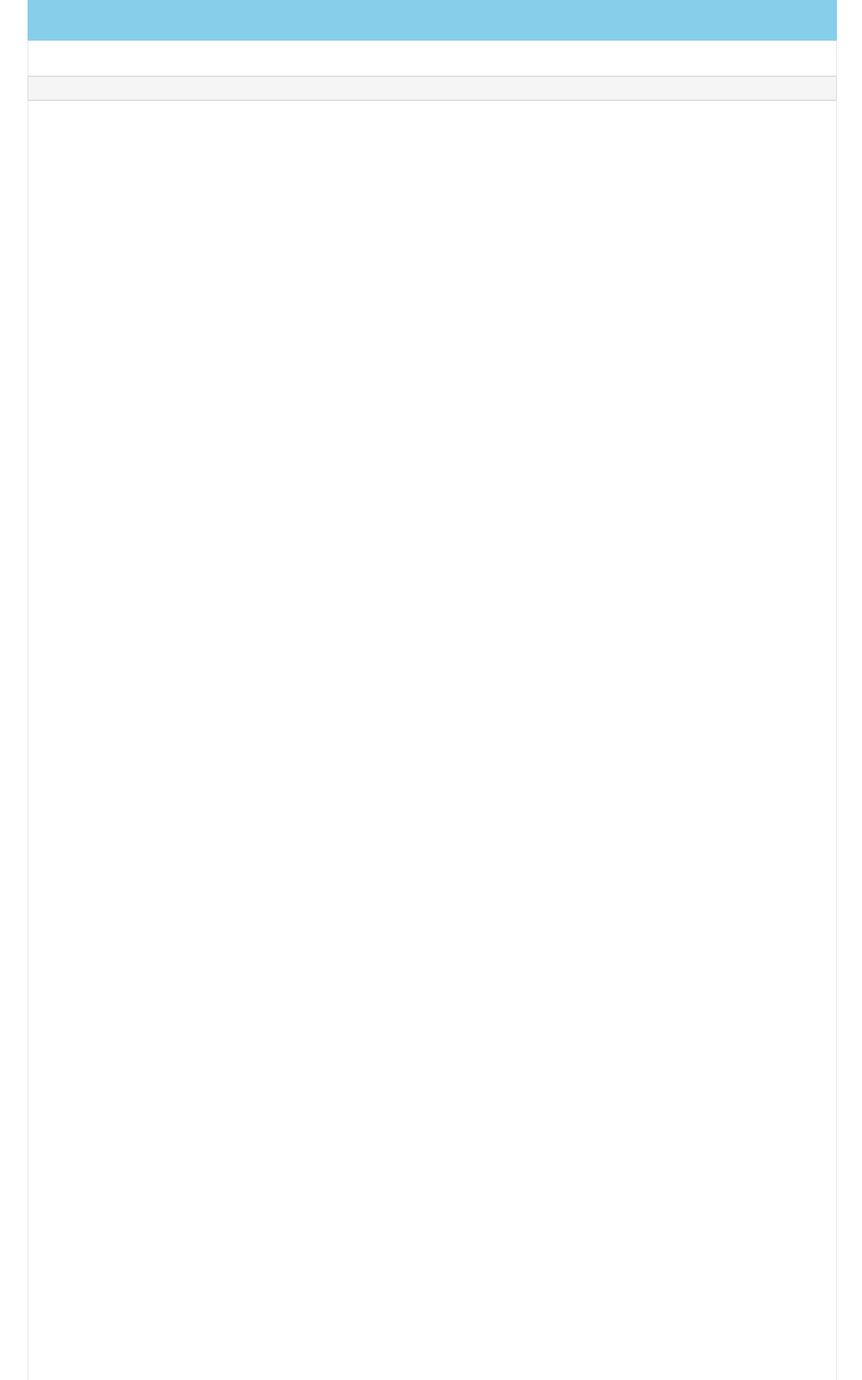
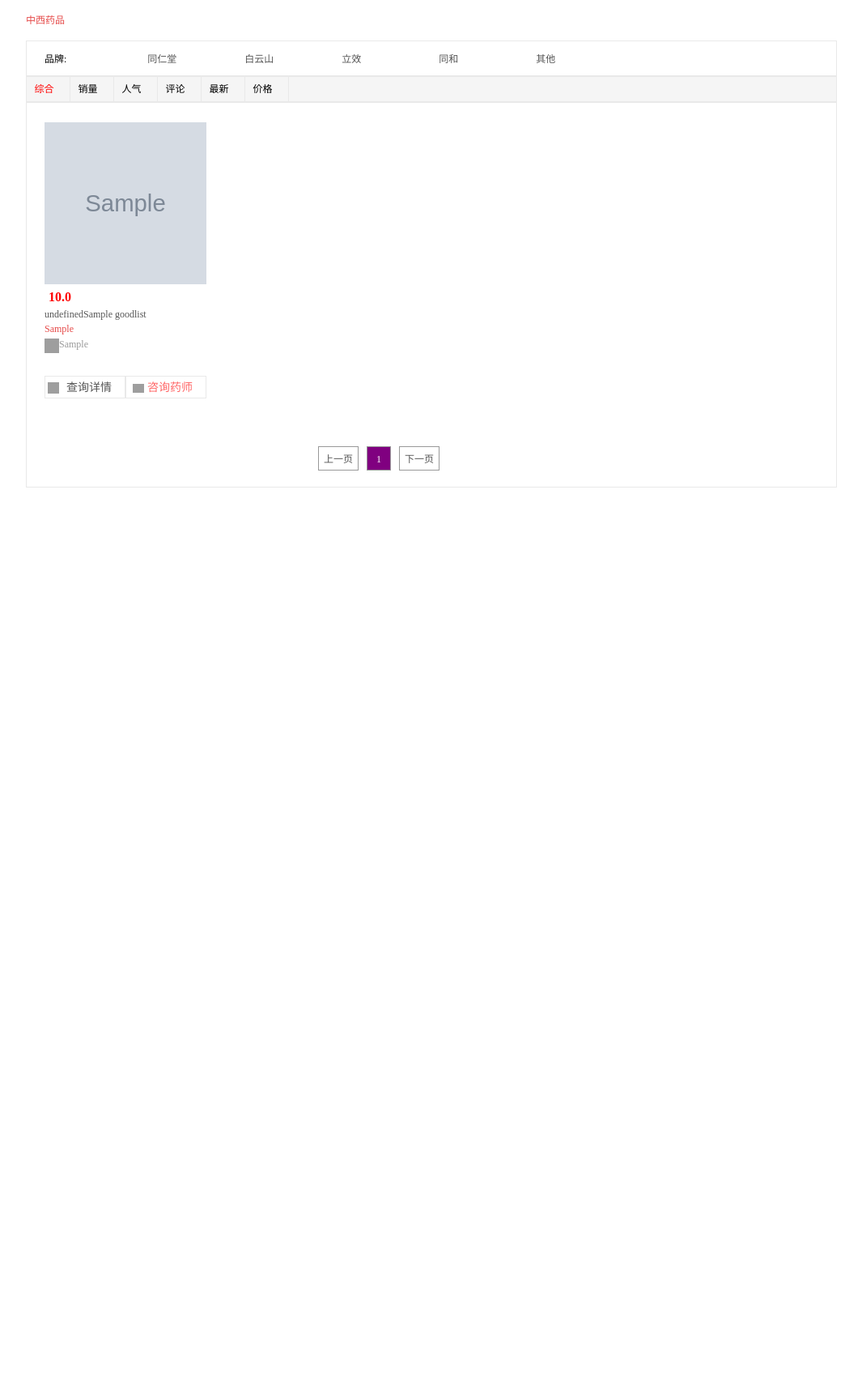
Before and after one commit to 15622314041/project, a PHP site: page /html/goods.html in a window 1280 px wide. Shown: the part 216-1920 px from the top of the page at 81% size, without its empty margins (201-1266 px from the left). After the commit the page ends 818 px from the top, so only its background shows below. Run offline with PHP 8.4, Linux system fonts and the light colour scheme; tables that the repository leaves empty or names only in its code hold one stand-in row (values such as "Sample post"); grey boxes marked "Sample" are stand-in pictures; grey boxes are pictures that could not be loaded.

Commit message:
完成商品列表页主要功能

```diff
--- a/xiangmu/css/goods.css
+++ b/xiangmu/css/goods.css
@@ -2,7 +2,7 @@
 * @Author: Marte
 * @Date:   2019-08-07 19:53:35
 * @Last Modified by:   Marte
-* @Last Modified time: 2019-08-07 20:30:17
+* @Last Modified time: 2019-08-08 18:45:11
 */
 .header{
     height: 216px;
@@ -16,16 +16,16 @@
     /*background:#e9e9e9;*/
 }
 .goods{
-    width: 1000px;
+    width: 1002px;
     /*height: 1000px;*/
     /*background:#e9e9e9;*/
-    margin-left: 12px;
+    /*margin-left: 12px;*/
 }
 .goods-top{
     width: 100%;
     height: 50px;
     padding: 10px 0;
-    background:skyblue;
+    /*background:skyblue;*/
 }
 .goods-group{
     width: 100%;
@@ -33,16 +33,211 @@
     line-height: 44px;
     border:1px solid #e9e9e9;
     background:#fff;
+    padding-left: 10px;
+    font-size: 12px;
+}
+.goods-group dt{
+    float:left;
+    margin-left: 12px;
+    margin-right: 100px;
+}
+.goods-group dd{
+    float:left;
+}
+.goods-group dd a{
+    color:#555;
+    font-size: 12px;
+    line-height: 44px;
+    height: 44px;
+    display:block;
+    width: 120px;
+    float:left;
 }
 .goods-select{
     width: 100%;
-    height: 30px;
-    border: 1px solid #dbdbdb;
+    height: 32px;
+    border: 1px solid #e9e9e9;
     background: #f5f5f5;
     line-height: 30px;
 }
 .goods-list{
     width: 100%;
-    height: 8400px;
+    /*height: 8400px;*/
     border:1px solid #e9e9e9;
 }
+.goods-ul{
+    width: 1002px;
+}
+.goods-ul li{
+    float: left;
+    margin: 14px 8px 10px 0;
+    height: 380px;
+    position: relative;
+    width: 242px;
+
+    /*background:skyblue;*/
+}
+.goods-ul li .li-content{
+    margin:0 auto;
+    position: absolute;
+    left: 5px;
+    /*z-index: 0;*/
+    width: 234px;
+    padding: 7px 14px 10px 14px;
+    border: 3px solid #fff;
+    background-color: #fff;
+}
+.goods-ul li .li-content:hover{
+    border-color: #e9e9e9;
+}
+.goods-ul li img{
+    width: 200px;
+    height: 200px;
+}
+.goods-ul li .price{
+    padding-left: 5px;
+    margin-top: 5px;
+}
+.goods-ul li .price span{
+    float: left;
+    height: 22px;
+    overflow: hidden;
+    font-size: 16px;
+    font-weight: bold;
+    color: #f00;
+    line-height: 22px;
+}
+.goods-ul li .productsName{
+    display:block;
+    /*height: 20px;*/
+    line-height: 20px;
+    overflow:hidden;
+    color:#555;
+    font-size: 12px;
+}
+.goods-ul li .productName span{
+    float: left;
+    margin-right: 6px;
+    font-family: 华文黑体;
+    font-size: 12px;
+    line-height: 18px;
+    text-align: center;
+    width: 32px;
+    height: 18px;
+    background: /*#5dc3f1*/ url(//s.maiyaole.com/images/common/activity/sale_self_ico.png);
+    color: #fff;
+    border-radius: 1px;
+    background-size: 32px 18px;
+}
+.goods-ul li .gif{
+    display: block;
+    height: 20px;
+    line-height: 16px;
+    overflow: hidden;
+    color: #e54948;
+    font-size: 12px;
+}
+.goods-ul li .origin{
+    height: 46px;
+    font-size: 12px;
+    color:#999;
+}
+.goods-ul li .origin i{
+    display:block;
+    float:left;
+    width: 18px;
+    height: 18px;
+    background:url(//s.maiyaole.com/images/201306/images/searchList/search_zan.png) no-repeat 0 50%;
+}
+.goods-ul li .btn{
+    margin:0 auto;
+}
+.goods-ul li .btn-l{
+    display:block;
+    padding-left: 26px;
+    line-height: 28px;
+    width: 100px;
+    float: left;
+    height: 28px;
+    background: #fff;
+    color: #555;
+    background-repeat: no-repeat;
+    border:1px solid #e9e9e9;
+    font-size:14px;
+    background-image: url(//s.maiyaole.com/images/201306/images/searchList/search_detail_ico.png);
+    background-repeat: no-repeat;
+    background-position: 3px 55%;
+    background-size: 14px 14px;
+}
+.goods-ul li .btn-r{
+    display:block;
+    padding-left: 26px;
+    line-height: 28px;
+    width: 100px;
+    float: left;
+    height: 28px;
+    background: #fff;
+    color: #ff6666;
+    background-repeat: no-repeat;
+    border:1px solid #e9e9e9;
+    font-size:14px;
+    background-image: url(//s.maiyaole.com/images/201306/images/searchList/search_consult_on.png);
+    background-position: 8px 55%;
+    background-size: 14px auto;
+}
+.Pheight{
+    height: 20px;
+}
+.page a{
+    display:block;
+    float:left;
+    width: 30px;
+    height: 30px;
+    border:1px solid #999;
+    color:#555;
+    line-height: 30px;
+    text-align: center;
+    margin-left: 10px;
+    font-size: 12px;
+}
+.page{
+    margin:20px auto;
+    width: 300px;
+}
+.page .active{
+    background:purple;
+    color:#fff;
+}
+.page .prePage,.page .nextPage{
+    width: 50px;
+
+}
+.selectList li{
+    float:left;
+    width: 54px;
+    height: 30px;
+    line-height: 30px;
+    border-right: 1px solid #e9e9e9;
+    text-align: center;
+    font-size: 12px;
+    padding:0 8px;
+}
+.selectList li span{
+    display:block;
+    background: url(//s.maiyaole.com/images/201306/images/global/search_sprite.png) no-repeat 0px 0px;
+    background-position: right -400px;
+    padding: 0 10px 0 0;
+}
+.selectList li:hover{
+    background:#fff;
+}
+.selectList li:nth-of-type(6) span{
+    background-position: right -333px;
+}
+.goods-top a{
+    color:#e54948;
+    font-size: 12px;
+    line-height: 30px;
+    height: 30px;
+}
+.group
--- a/xiangmu/html/goods.html
+++ b/xiangmu/html/goods.html
@@ -14,9 +14,18 @@
         <div class="title fl"></div>
         <div class="goods fr">
             <div class="goods-top"></div>
-            <div class="goods-group"></div>
+            <div class="goods-group">
+                <dl>
+                    <dt>品牌:</dt>
+                    <dd></dd>
+                </dl>
+            </div>
             <div class="goods-select"></div>
-            <div class="goods-list"></div>
+            <div class="goods-list">
+                <ul class="goods-ul clearfix"></ul>
+                <div class="page clearfix">
+                </div>
+            </div>
         </div>
     </div>
     <div class="footer"></div>
--- a/xiangmu/js/goods.js
+++ b/xiangmu/js/goods.js
@@ -2,20 +2,150 @@
 * @Author: Marte
 * @Date:   2019-08-07 20:08:51
 * @Last Modified by:   Marte
-* @Last Modified time: 2019-08-08 09:08:48
+* @Last Modified time: 2019-08-08 18:06:07
 */
 
 $(document).ready(function(){
+
+    class GoodsManager{
+        constructor(data){
+
+            data.forEach((ele,i)=>{
+                if(ele.name ==null){
+                    ele.name =="同仁堂 参苓白术散 12g*10袋"
+                }
+                this.src = ele.src;
+                ele.price = (Number(ele.price)).toFixed(1);
+                this.price = ele.price;
+                this.name = ele.name;
+                this.isSelf= ele.isSelf;
+                this.gif = ele.gif;
+                this.comment = ele.comment;
+                this.origin = ele.origin;
+            })
+            this.data = data;
+
+            console.log(this.data)
+        }
+        init(){
+            this.renderTop();
+            this.renderGroup();
+            this.renderSelect();
+            this.renderUl();
+            this.setCSS();
+        }
+        renderUl(){
+            let html = this.data.map((ele,i)=>{
+                if(ele.name == null){
+                    ele.name = "同仁堂 参苓白术散 12g*10袋";
+                }
+                return `<li>
+                            <div class="li-content">
+                                <img src=${ele.src}>
+                                <p class="price clearfix"><span>${ele.price}</span></p>
+                                <a href="#" class="productsName Pheight"><span>${ele.isSelf}</span>${ele.name}</a>
+                                <a href="#" class="gif">${ele.gif}</a>
+                                <div class="origin"><i class="origin-logo"></i>${ele.origin}</div>
+                                <div class= "btn clearfix"><a href="#" class="btn-l">查询详情</a><a href="#" class="btn-r">咨询药师</a></div>
+                                </div>
+
+                        </li>`
+            }).join('');
+
+            $(".goods-ul").html(html);
+        }
+        renderSelect(){
+            var sArr=['综合','销量','人气','评论','最新','价格']
+            $(".goods-select").append('<ul class="selectList"></ul>');
+            let selectHtml = sArr.map((ele,i)=>{
+                return`<li><span>${ele}</span></li>`
+            }).join('');
+            $(".selectList").append(selectHtml);
+            $(".selectList li:eq(0) span").css({
+                'color':"red",
+                'background-image':"none"
+            });
+        }
+        renderTop(){
+            $(".goods-top").append('<a href="javascript:;"></a>');
+            $(".goods-top a").text('中西药品');
+        }
+        renderGroup(){
+            var gArr=['同仁堂','白云山','立效','同和','其他'];
+            let ghtml = gArr.map((ele,i)=>{
+                return`<a href="javascript:;">${ele}</a>`
+            }).join('');
+            $(".goods-group dd").append(ghtml)
+        }
+        setCSS(){
+            $(".gif").each((idx,item)=>{
+                if($(".gif").eq(idx).text()==""){
+                    $(".gif").eq(idx).css("height",0);
+                    $(".productsName").eq(idx).css("height","40px")
+                }
+            })
+            $(".li-content").on("mouseenter",function(){
+                $(this).children(".productsName").removeClass("Pheight")
+
+            })
+            $(".li-content").on("mouseleave",function(){
+                $(this).children(".productsName").addClass("Pheight")
+
+            })
+        }
+    }
+
+    let getList = (page)=>{
         $.ajax({
-            url: '/path/to/file',
-            type: 'default GET (Other values: POST)',
-            dataType: 'default: Intelligent Guess (Other values: xml, json, script, or html)',
-            data: {param1: 'value1'},
-            success(res){
-                console.log(res)
+                url: '../server/getDataList.php',
+                type: 'post',
+                dataType: 'json',
+                data:`page=${page}`,
+                success(res){
+                    var res = res.data
+                    // console.log(res);
+                    var gm = new GoodsManager(res);
+                    gm.init();
+                }
+            })
+    }
+
+
+
+    getList(0);
+
+    $.ajax({
+        type: "post",
+        url: "../server/getPage.php",
+        dataType: "json",
+        success(res) {
+            console.log(res)
+            let pageSize = res.data.count;
+            var res = '';
+            for (let i = 0; i < pageSize; i++) {
+                $(".page").append(`<a href="javascript:;" class="num">${i + 1}</a>`)
             }
-        })
+            $(".page").children("a").eq(0).addClass("active");
+            $(".page").append(`<a href="javascript:;" class="nextPage">下一页</a>`)
+            $(".page").prepend(`<a href="javascript:;" class="prePage">上一页</a>`)
+        }
+    });
 
+    $(".page").on("click", ".num", function() {
+        var index = $(this).index();
+        /* (1) 设置当前标签的选中状态 */
+        $(this).addClass("active").siblings().removeClass("active");
+        /* (2) 发送网络更新页面 */
+        getList(index-1);
+
+    })
+
+
+
+    // $("#nav li").click(function() {
+    //     orderType = $(this).index();
+    //     getList(0);
+    // })
 
 
 
--- /dev/null
+++ b/xiangmu/server/getDataList.php
@@ -0,0 +1,17 @@
+<?php
+
+
+# 先连接数据库
+$con = mysqli_connect("127.0.0.1", "root", "root", "goods");
+
+$page = $_REQUEST["page"] * 56;
+
+# 获取所有的商品信息
+$sql = "SELECT * FROM `goodList` limit $page , 56";
+
+$result = mysqli_query($con,$sql);
+
+$data = array("status" => "success", "msg" => "请求成功", "data" => mysqli_fetch_all($result, MYSQLI_ASSOC));
+echo json_encode($data, true);
+
+?>
--- /dev/null
+++ b/xiangmu/server/getPage.php
@@ -0,0 +1,22 @@
+<?php
+
+$db = mysqli_connect("127.0.0.1", "root", "root", "goods");
+
+# 查询获取表中的所有内容
+$sql = "SELECT * FROM goodList";
+
+$result = mysqli_query($db,$sql);
+
+if(!$result)
+{
+  $data = array("status" => "error", "msg" => "请求失败");
+  echo json_encode($data, true);
+}else
+{
+  $size = 70;
+  $count = ceil(mysqli_num_rows($result) / $size);
+  $data = array("status" => "success", "msg" => "请求成功","data"=>array("count"=>$count));
+  echo json_encode($data, true);
+}
+
+?>
```
Also changed, not shown: xiangmu/server/downLoad.php (+9 -2 lines).
